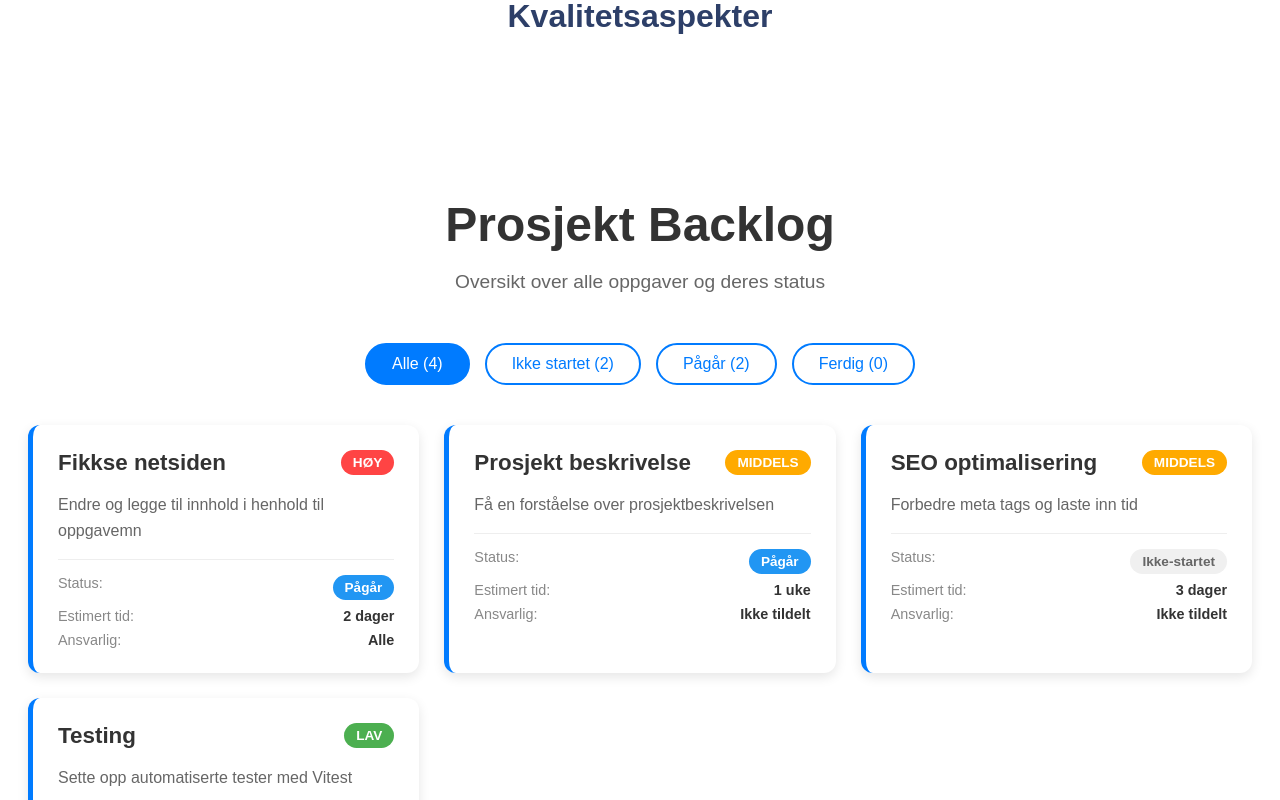
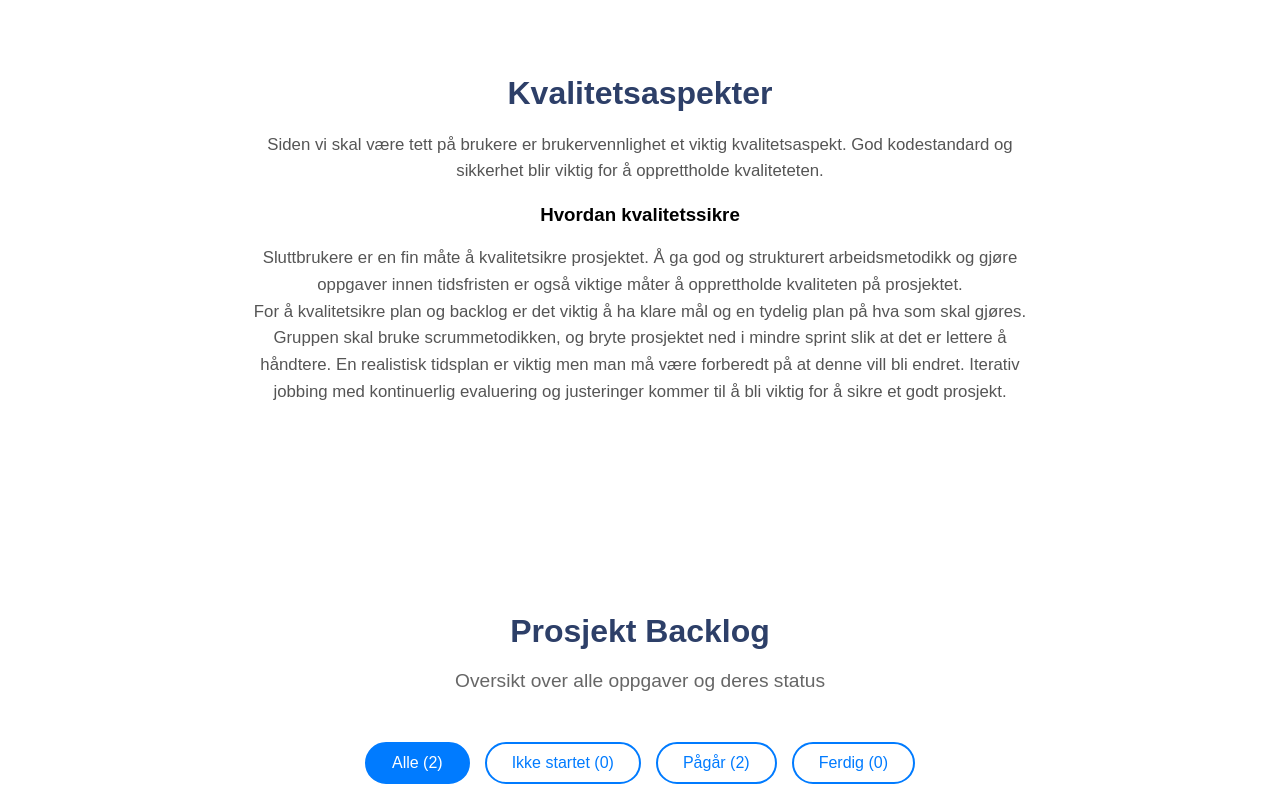
Before and after one commit to Odalopheim/Gruppe7Portefolio, a React (Vite) app in the folder GruppePortefolio/: page /bachelor in a window 1280 px wide. Shown: the part 540-1340 px from the top of the page. Built offline with nearby package versions, Linux system fonts and the light colour scheme.

Commit message:
lagt til Kvalitet

```diff
--- a/GruppePortefolio/src/components/bachelor/Bachelor.css
+++ b/GruppePortefolio/src/components/bachelor/Bachelor.css
@@ -18,3 +18,26 @@
   margin: 0 auto;
   line-height: 1.6;
 }
+
+.quality-section {
+  background-color: #ffffff;
+  text-align: center;
+  padding: 100px 20px;
+  font-family: Arial, sans-serif;
+}
+
+.quality-section h2 {
+  color: #2d3f68;
+  font-size: 2rem;
+  margin-bottom: 20px;
+  font-weight: bold;
+}
+
+.quality-section p {
+  color: #555;
+  line-height: 1.6;
+  font-size: 1.05rem;
+  margin-bottom: 1px;
+  max-width: 800px;
+  margin: 0 auto;
+}
--- a/GruppePortefolio/src/components/bachelor/Backlog.css
+++ b/GruppePortefolio/src/components/bachelor/Backlog.css
@@ -10,10 +10,11 @@
   margin-bottom: 50px;
 }
 
-.backlog-header h1 {
-  font-size: 3rem;
-  color: #333;
-  margin-bottom: 10px;
+.backlog-header h2 {
+  font-size: 2rem;
+  margin-bottom: 20px;
+  font-weight: bold;
+  color: #2d3f68;
 }
 
 .backlog-header p {
--- a/GruppePortefolio/src/components/bachelor/Backlog.jsx
+++ b/GruppePortefolio/src/components/bachelor/Backlog.jsx
@@ -22,7 +22,7 @@ const Backlog = () => {
   return (
     <div className="backlog-container">
       <div className="backlog-header">
-        <h1>Prosjekt Backlog</h1>
+        <h2>Prosjekt Backlog</h2>
         <p>Oversikt over alle oppgaver og deres status</p>
       </div>
 
--- a/GruppePortefolio/src/components/bachelor/Kvalitet.jsx
+++ b/GruppePortefolio/src/components/bachelor/Kvalitet.jsx
@@ -3,8 +3,12 @@ import "./Bachelor.css";
 
 function Kvalitet() {
   return (
-    <section id="contact" className="contact-section">
+    <section id="contact" className="quality-section">
       <h2>Kvalitetsaspekter</h2>
+      <p>Siden vi skal være tett på brukere er brukervennlighet et viktig kvalitetsaspekt. God kodestandard og sikkerhet blir viktig for å opprettholde kvaliteteten. </p>
+      <h3>Hvordan kvalitetssikre</h3>
+      <p>Sluttbrukere er en fin måte å kvalitetsikre prosjektet. Å ga god og strukturert arbeidsmetodikk og gjøre oppgaver innen tidsfristen er også viktige måter å opprettholde kvaliteten på prosjektet. </p>
+      <p>For å kvalitetsikre plan og backlog er det viktig å ha klare mål og en tydelig plan på hva som skal gjøres. Gruppen skal bruke scrummetodikken, og bryte prosjektet ned i mindre sprint slik at det er lettere å håndtere. En realistisk tidsplan er viktig men man må være forberedt på at denne vill bli endret. Iterativ jobbing med kontinuerlig evaluering og justeringer kommer til å bli viktig for å sikre et godt prosjekt.</p>
     </section>
   );
 }
--- a/GruppePortefolio/src/data/backlog.js
+++ b/GruppePortefolio/src/data/backlog.js
@@ -6,8 +6,8 @@
 const backlogItems = [
   {
     id: 1,
-    tittel: "Fikkse netsiden",
-    beskrivelse: "Endre og legge til innhold i henhold til oppgavemn",
+    tittel: "Fikse nettsiden",
+    beskrivelse: "Endre og legge til innhold i henhold til oppgaven",
     status: "pågår",
     prioritet: "høy",
     estimertTid: "2 dager",
@@ -15,31 +15,13 @@ const backlogItems = [
   },
   {
     id: 2,
-    tittel: "Prosjekt beskrivelse",
+    tittel: "Prosjektbeskrivelse",
     beskrivelse: "Få en forståelse over prosjektbeskrivelsen",
     status: "pågår",
     prioritet: "middels",
     estimertTid: "1 uke",
     ansvarlig: "Ikke tildelt"
   },
-  {
-    id: 3,
-    tittel: "SEO optimalisering",
-    beskrivelse: "Forbedre meta tags og laste inn tid",
-    status: "ikke-startet",
-    prioritet: "middels",
-    estimertTid: "3 dager",
-    ansvarlig: "Ikke tildelt"
-  },
-  {
-    id: 4,
-    tittel: "Testing",
-    beskrivelse: "Sette opp automatiserte tester med Vitest",
-    status: "ikke-startet",
-    prioritet: "lav",
-    estimertTid: "1 uke",
-    ansvarlig: "Ikke tildelt"
-  }
 ];
 
 export default backlogItems;
```
